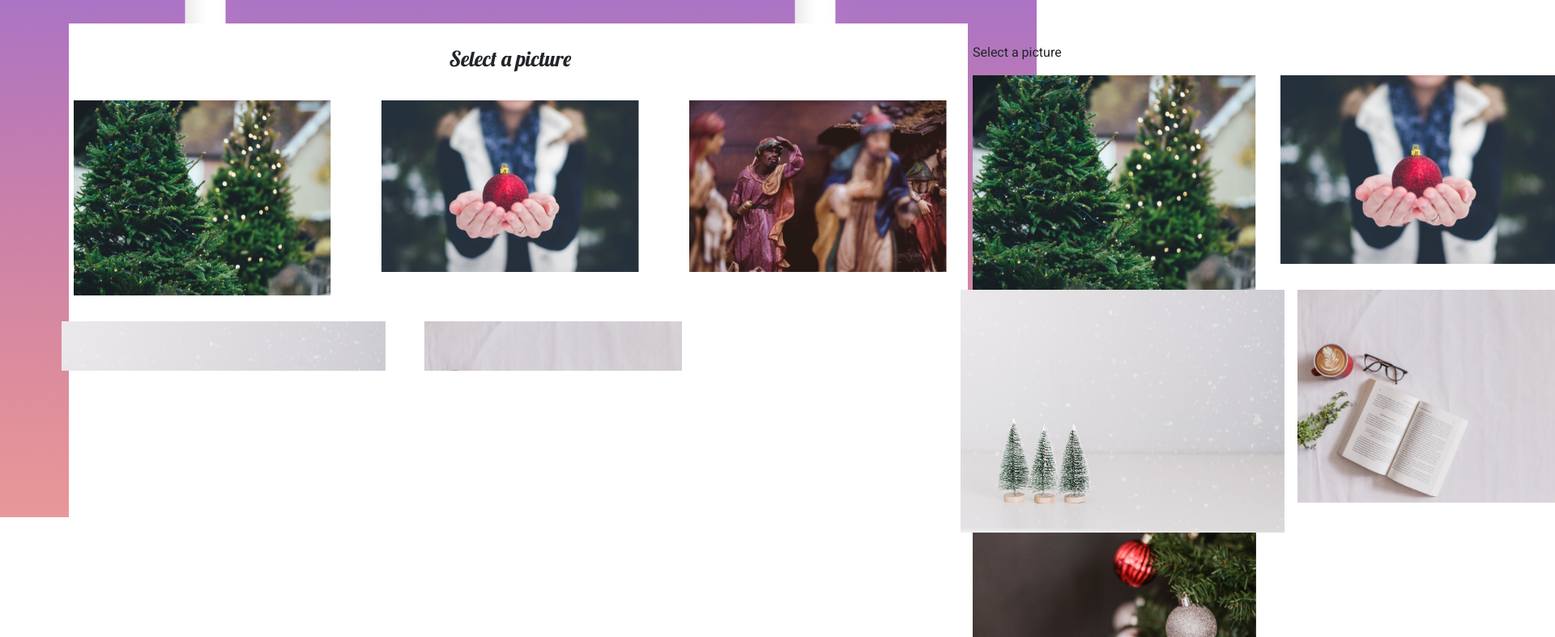
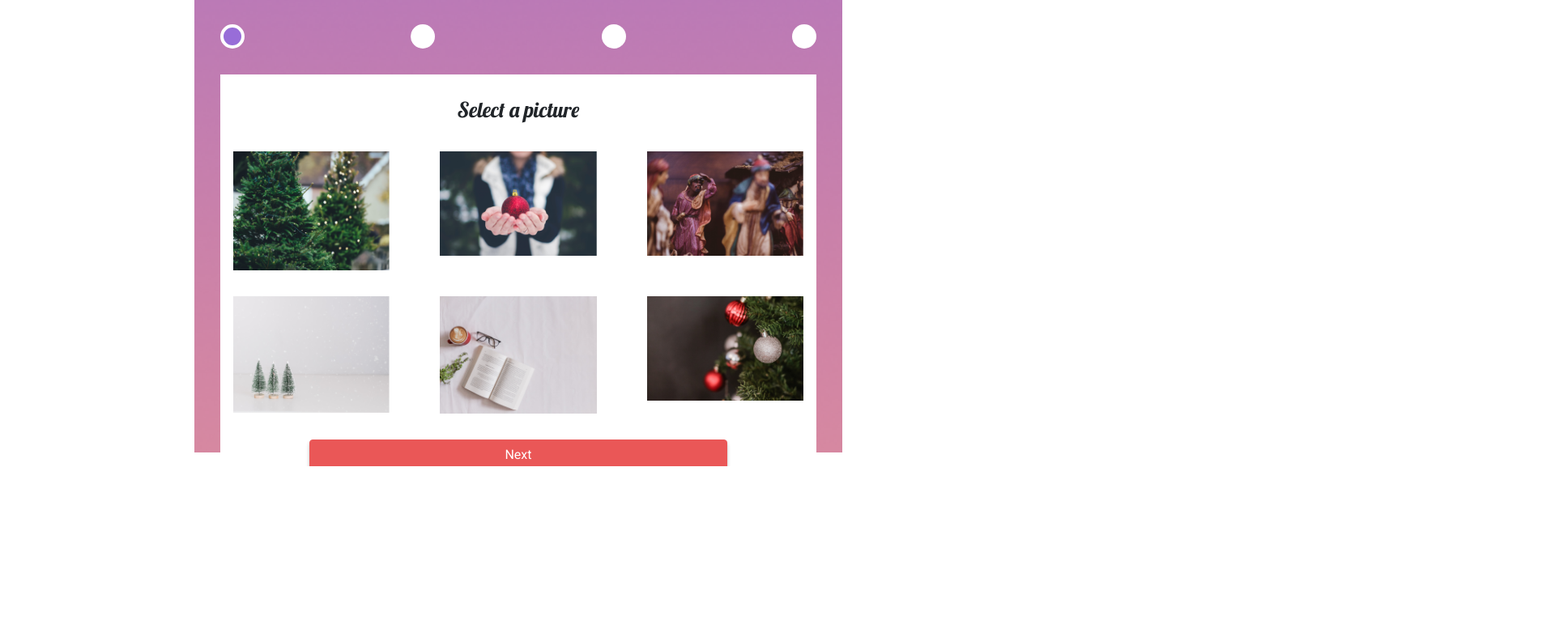
Before and after one commit to Atndesign/Wishmas, a plain HTML site: page index.html in a window 1280 px wide. Shown: the part 161-948 px from the top of the page at 81% size, 1920 px wide, since content can reach past the window. After the commit the page ends 800 px from the top, so only its background shows below. Drawn offline with Linux system fonts and the light colour scheme.

Commit message:
step1 phone done

```diff
--- /dev/null
+++ b/_dev/css/components/step1.scss
@@ -0,0 +1,43 @@
+.step1{
+    position: relative;
+    height: 100%;
+    p{
+        font-family: $heading-font-family;
+        text-align: center;
+        font-size: 26px;
+    }
+    .choice-img{
+        padding: $spacer;
+    }
+    .image-wrapper{
+        height: 350px;
+        overflow-y: auto;
+        overflow-x: hidden;
+    }
+    .nextStep-btn{
+        position: absolute;
+        bottom: 10px;
+        left: 50%;
+        transform: translateX(-50%);
+        width: 70%;
+        box-shadow: 0px 4px 4px rgba(0, 0, 0, 0.25);
+    }
+}
+@include media-breakpoint-up(lg) {
+    .step1{
+        display: flex;
+        flex-direction: column;
+        align-items: center;
+        .nextStep-btn{
+            position: static;
+            box-shadow: 0px 4px 4px rgba(0, 0, 0, 0.25);
+            transform: translateX(0%);
+        }
+        .image-wrapper{
+            height: 100%;
+            overflow-y: initial;
+            overflow-x: initial;
+            margin-bottom: $spacer;
+        }
+    }
+}
--- a/_dev/css/components/wrapper.scss
+++ b/_dev/css/components/wrapper.scss
@@ -1,6 +1,7 @@
 .wrapper{
-    background: url("/img/bg.png");
+    background-image: url("/img/bg.png");
     background-position: center;
+    background-repeat: no-repeat;
     height: 100vh;
     header{
         h1{
@@ -10,6 +11,7 @@
             color: $white;
             text-transform: uppercase;
             font-weight: 800;
+            font-size: 26px;
         }
         .progressState{
             margin-bottom: $spacer * 2;
@@ -36,38 +38,47 @@
     background: white;
     padding-top: 24px;
     padding-bottom: 60px;
+    overflow: hidden;
     .step-container{
         display: flex;
         position: relative;
-        right: 10px;
+        height: 400px;
+        right: 0;
     }
     .step{
         margin-right: $spacer;
         min-width: 100%;
         max-width: 100%;
     }
-    .step1{
+
+}
+
+@include media-breakpoint-up(lg) {
+    .appWrapper{
+        overflow-x: hidden;
+        overflow-y: initial;
+    }
+    .step-container{
+        display: flex;
         position: relative;
-        p{
-            font-family: $heading-font-family;
-            text-align: center;
-            font-size: 26px;
-        }
-        .choice-img{
-            padding: $spacer;
-        }
-        .image-wrapper{
-            height: 350px;
-            overflow-y: auto;
-            overflow-x: hidden;
-        }
-        .nextStep-btn{
-            position: absolute;
-            bottom: 10px;
-            left: 50%;
-            transform: translateX(-50%);
-            width: 70%;
-            box-shadow: 0px 4px 4px rgba(0, 0, 0, 0.25);
-        }
+        height: 100%;
+        right: 0;
+    }
+    .custom-container{
+        padding-left: $spacer * 2;
+        padding-right: $spacer * 2;
+    }
+    body{
+        display: flex;
+        justify-content: center;
+        align-items: center;
+        height: 100vh;
+    }
+    .wrapper{
+        height: 80%;
+        width: 800px;
+        background-image: url("/img/bg.png");
+        background-size: 200%;
+        background-position: center;
     }
 }
--- a/_dev/css/style.scss
+++ b/_dev/css/style.scss
@@ -2,6 +2,7 @@
 @import "node_modules/bootstrap/scss/bootstrap.scss";
 @import './components/wrapper.scss';
 @import './components/button.scss';
+@import './components/step1.scss';
 
 *{
     padding: 0;
--- a/index.html
+++ b/index.html
@@ -10,7 +10,7 @@
 </head>
 <body>
     <div class="wrapper">
-        <div class="container">
+        <div class="custom-container container">
             <header>
                 <div class="progressState">
                     <h1>Make your own Christmas card</h1>
@@ -37,7 +37,7 @@
                                 <div class="col-md-4">
                                     <img  class="choice-img img-fluid" src="./img/bgs/ben-white-oAU4YHeMFSI-unsplash.png" alt="background choice">
                                 </div>
-                                <div c lass="col-md-4">
+                                <div class="col-md-4">
                                     <img  class="choice-img img-fluid" src="./img/bgs/sincerely-media--JBu1u-JcjQ-unsplash.png" alt="background choice">
                                 </div>
                                 <div class="col-md-4">
```
Also changed, not shown: css/style.css, 1 other file.
